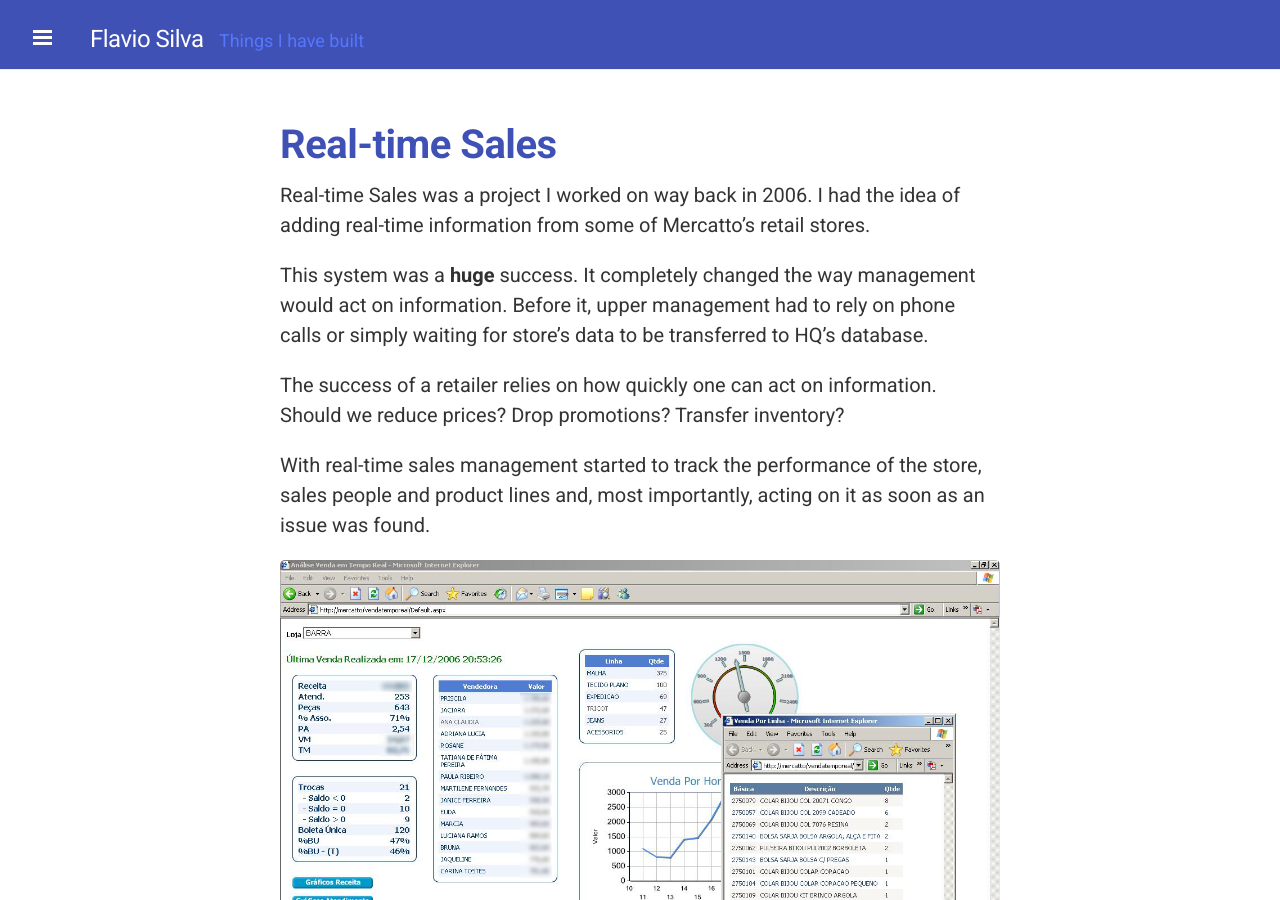
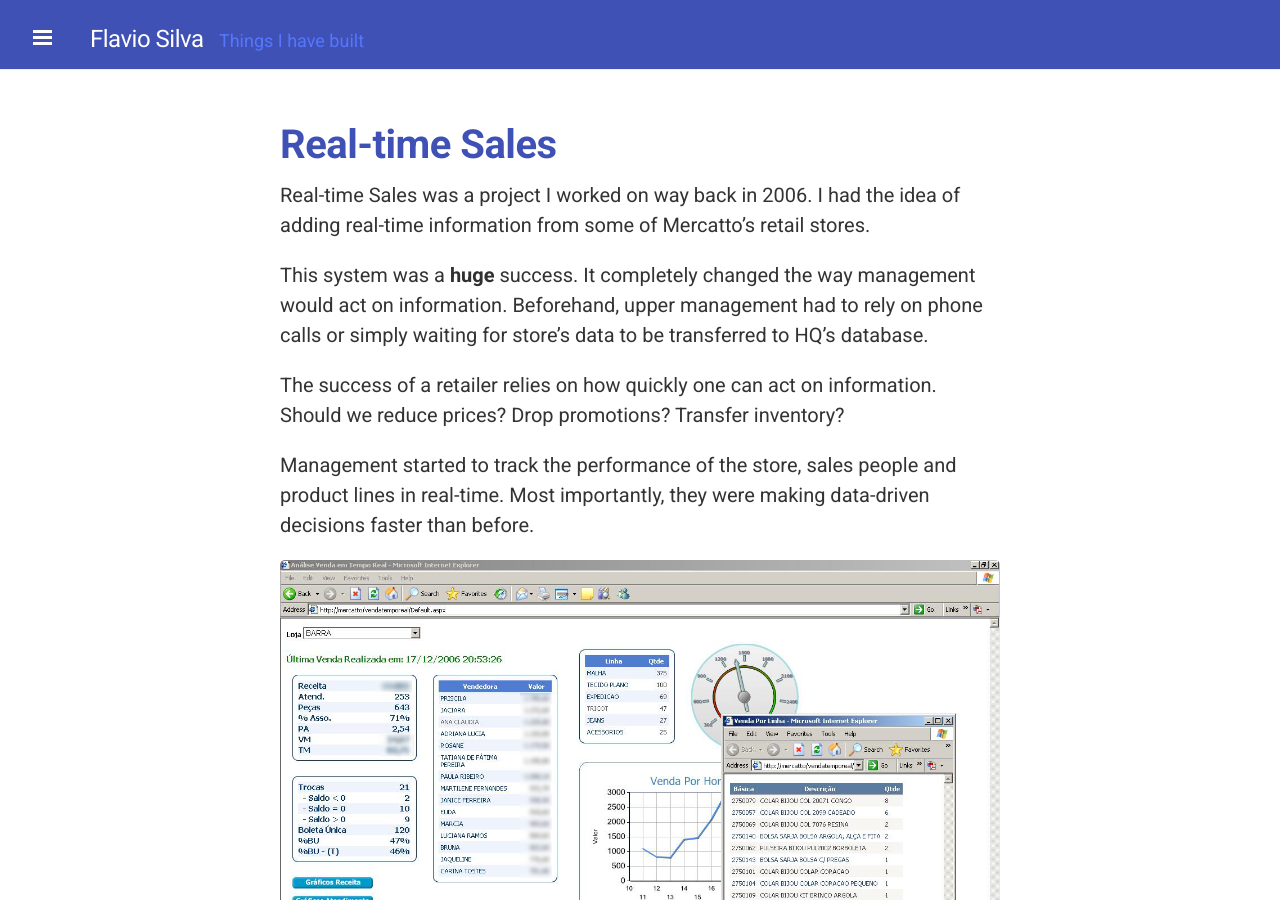
Before and after one commit to flaviotsf/flaviotsf.github.io, a Jekyll site: the page built from _posts/2006-01-01-Realtime-Sales.md, in a window 1280 px wide and 900 px high. Built offline with Jekyll 4.4.1, drawn with Linux system fonts in a browser that asks for light colours; nearby versions of some CDN libraries; Markdown is read by kramdown in place of the engine named in the settings.

Commit message:
Update 2006-01-01-Realtime-Sales.md

```diff
--- a/_posts/2006-01-01-Realtime-Sales.md
+++ b/_posts/2006-01-01-Realtime-Sales.md
@@ -6,11 +6,11 @@ thumb: realtime-sales.png
 
 Real-time Sales was a project I worked on way back in 2006. I had the idea of adding real-time information from some of Mercatto's retail stores.
 
-This system was a **huge** success. It completely changed the way management would act on information. Before it, upper management had to rely on phone calls or simply waiting for store’s data to be transferred to HQ’s database.
+This system was a **huge** success. It completely changed the way management would act on information. Beforehand, upper management had to rely on phone calls or simply waiting for store’s data to be transferred to HQ’s database.
 
 The success of a retailer relies on how quickly one can act on information. Should we reduce prices? Drop promotions? Transfer inventory?
 
-With real-time sales management started to track the performance of the store, sales people and product lines and, most importantly, acting on it as soon as an issue was found.
+Management started to track the performance of the store, sales people and product lines in real-time. Most importantly, they were making data-driven decisions faster than before.
 
 ![Realtime Sales](/public/vtr.png)
 
```
